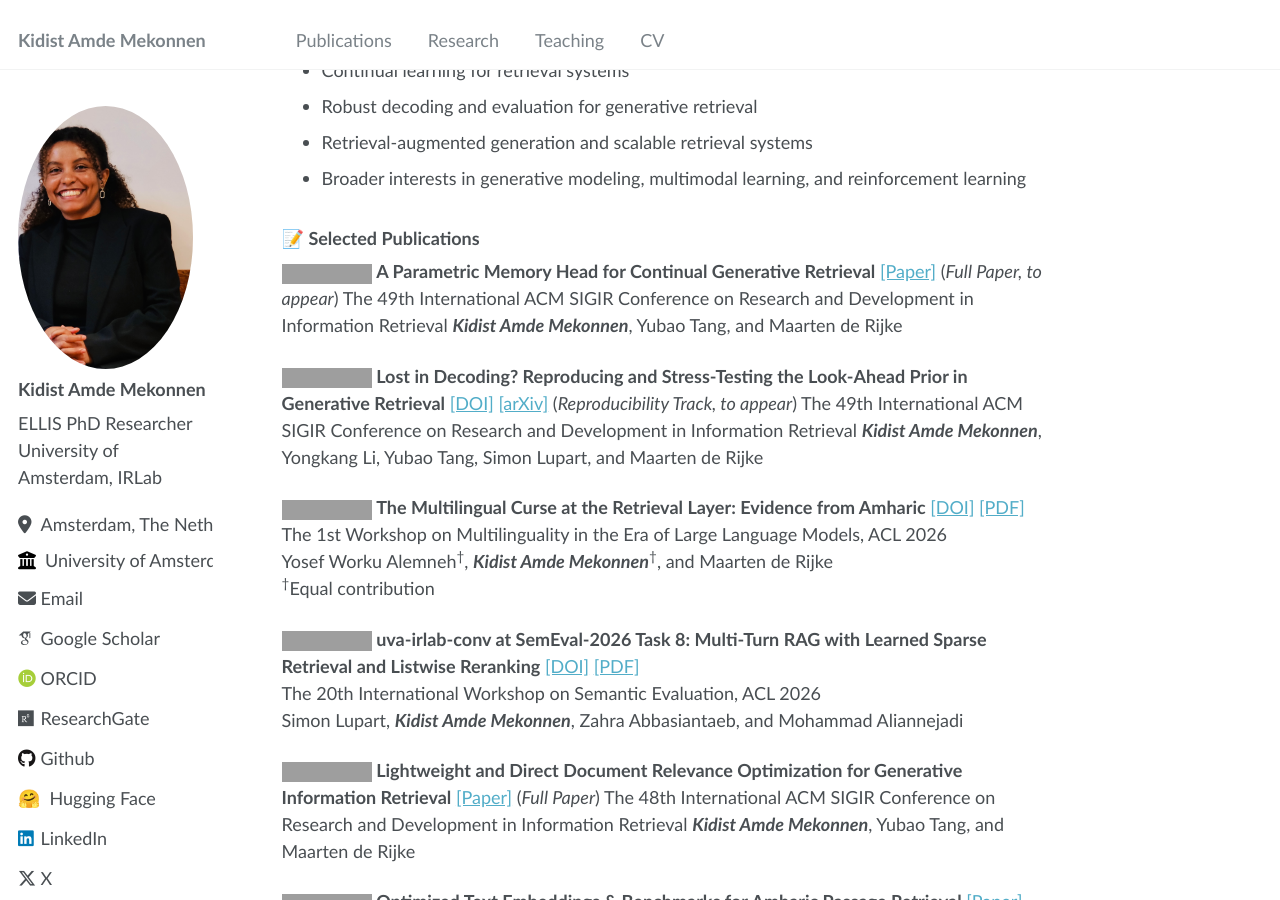
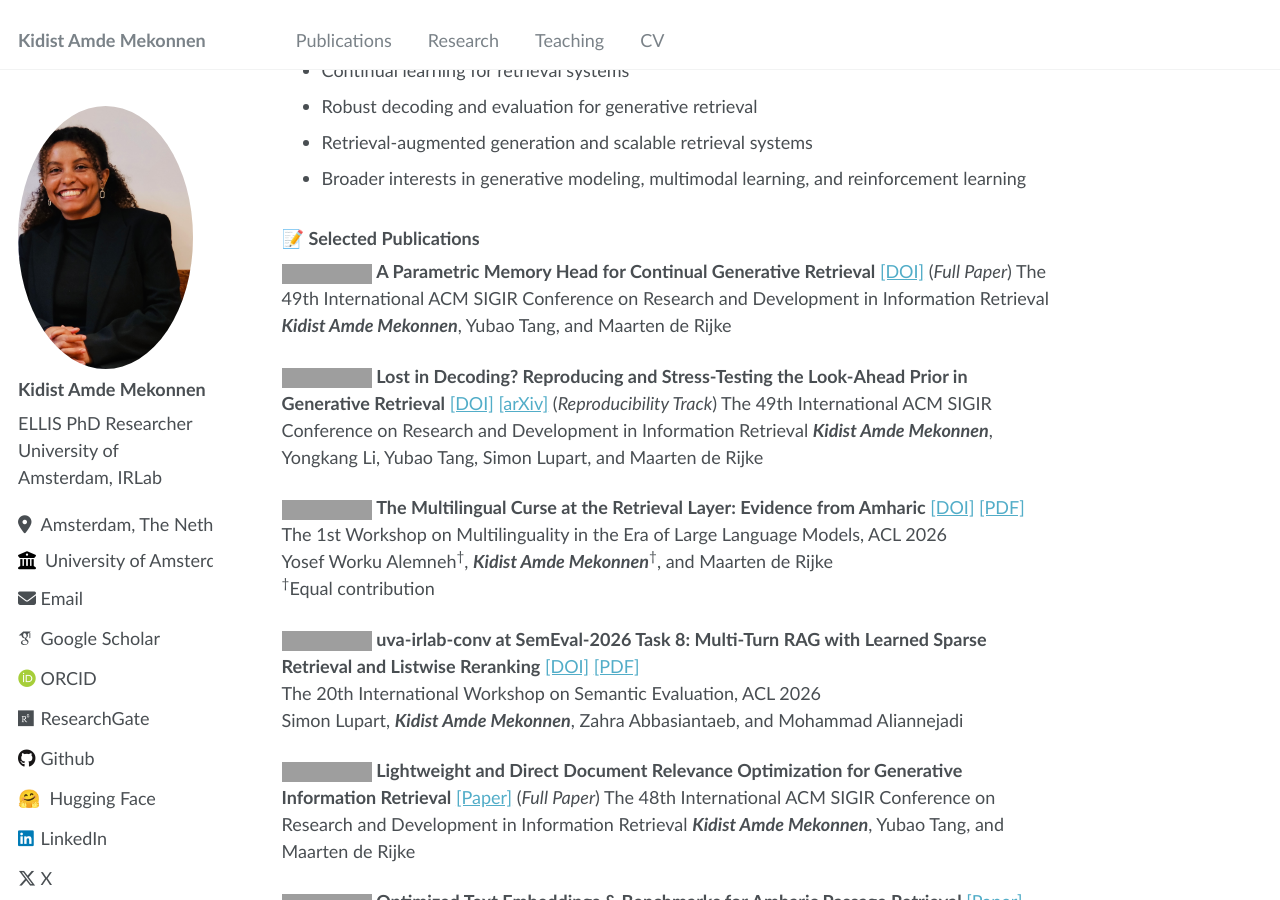
Before and after one commit to kidist-amde/kidist-amde.github.io, a Jekyll site: the page built from _pages/about.md, in a window 1280 px wide and 900 px high, scrolled down 510 px, cut to the strip 0-900 px from the top of the window. Built offline with Jekyll 4.4.1, drawn with Linux system fonts in a browser that asks for light colours; some web fonts are replaced; grey boxes are pictures that could not be loaded.

Commit message:
Update CV and clean website for publication

```diff
--- a/_pages/about.md
+++ b/_pages/about.md
@@ -24,13 +24,13 @@ My research focuses on generative retrieval, recommendation, neural information
 
 ### 📝 Selected Publications
 
-[![SIGIR 2026](https://img.shields.io/badge/SIGIR-2026-blue?style=flat-square)](https://dl.acm.org/doi/10.1145/3805712.3809725)
-**A Parametric Memory Head for Continual Generative Retrieval** [[Paper]](https://dl.acm.org/doi/10.1145/3805712.3809725) (*Full Paper, to appear*)
+[![SIGIR 2026](https://img.shields.io/badge/SIGIR-2026-blue?style=flat-square)](https://doi.org/10.1145/3805712.3809725)
+**A Parametric Memory Head for Continual Generative Retrieval** [[DOI]](https://doi.org/10.1145/3805712.3809725) (*Full Paper*)
 The 49th International ACM SIGIR Conference on Research and Development in Information Retrieval
 ***Kidist Amde Mekonnen***, Yubao Tang, and Maarten de Rijke
 
 [![SIGIR 2026](https://img.shields.io/badge/SIGIR-2026-blue?style=flat-square)](https://doi.org/10.1145/3805712.3808567)
-**Lost in Decoding? Reproducing and Stress-Testing the Look-Ahead Prior in Generative Retrieval** [[DOI]](https://doi.org/10.1145/3805712.3808567) [[arXiv]](https://arxiv.org/abs/2604.23396) (*Reproducibility Track, to appear*)
+**Lost in Decoding? Reproducing and Stress-Testing the Look-Ahead Prior in Generative Retrieval** [[DOI]](https://doi.org/10.1145/3805712.3808567) [[arXiv]](https://arxiv.org/abs/2604.23396) (*Reproducibility Track*)
 The 49th International ACM SIGIR Conference on Research and Development in Information Retrieval
 ***Kidist Amde Mekonnen***, Yongkang Li, Yubao Tang, Simon Lupart, and Maarten de Rijke
 
```
Also changed, not shown: _publications/2026-07-13-parametric-memory-head.md (+1 -1 lines).
